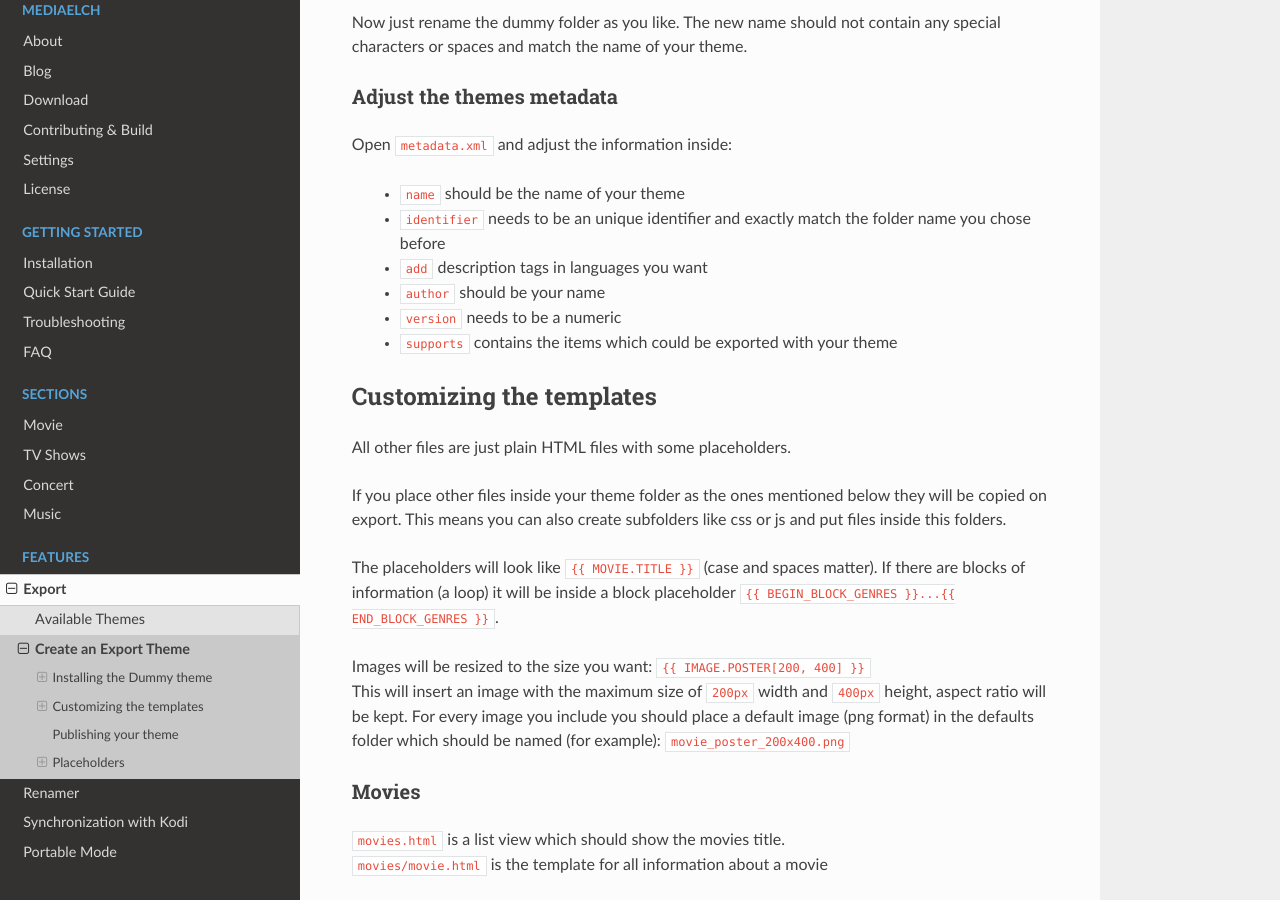
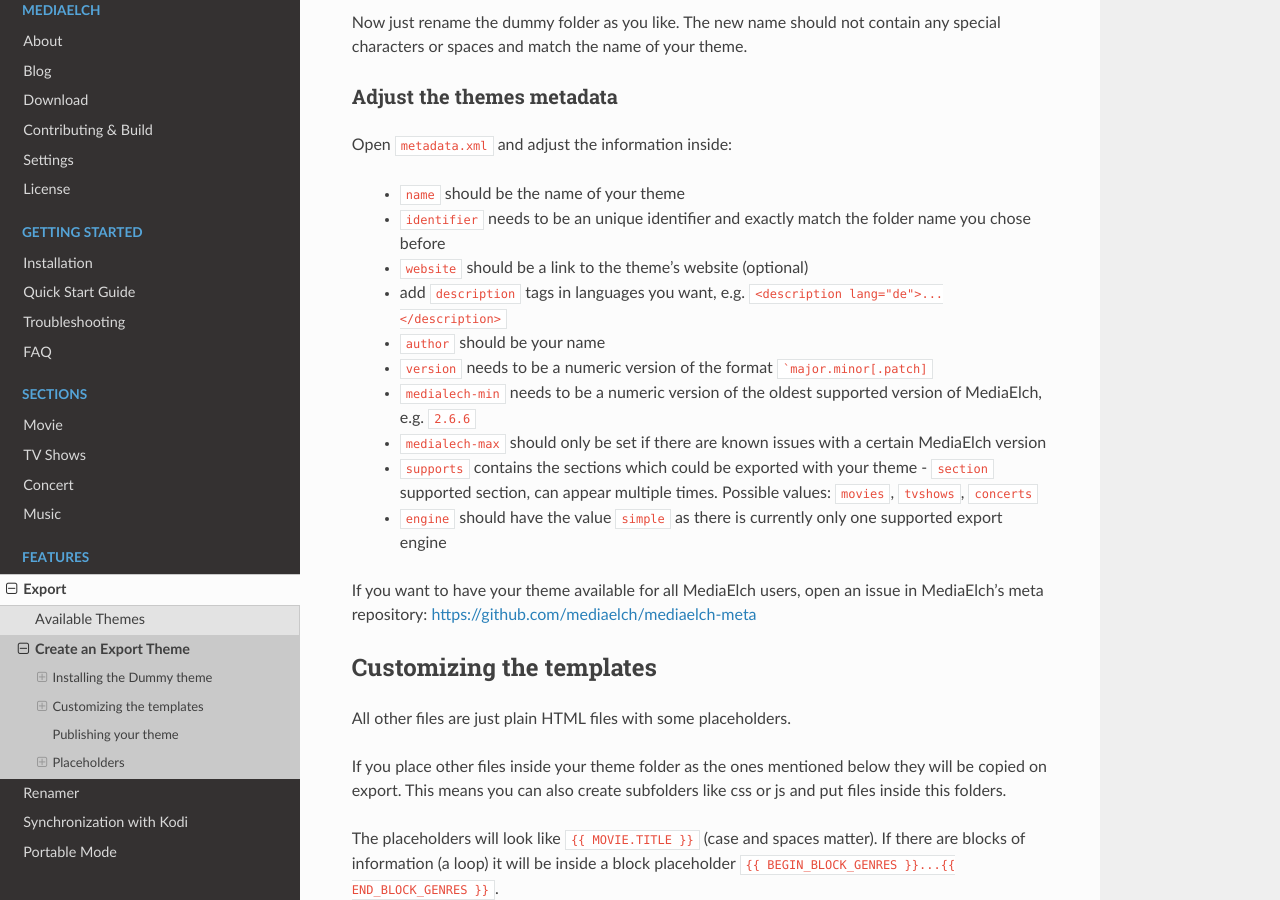
Before and after one commit to mediaelch/mediaelch-doc, a Sphinx documentation site: the page built from docs/source/export/create-theme.rst, in a window 1280 px wide and 900 px high, scrolled down 545 px. Built offline with Sphinx 7.4.7 and the Read the Docs theme 2.0.0, drawn with Linux system fonts in a browser that asks for light colours; pages that are not in the unit, such as notebooks, are missing from menus.

Commit message:
[Export] Update metadata.xml fields

````diff
--- a/docs/source/export/create-theme.rst
+++ b/docs/source/export/create-theme.rst
@@ -29,10 +29,18 @@
 
  - ``name`` should be the name of your theme
  - ``identifier`` needs to be an unique identifier and exactly match the folder name you chose before
- - ``add`` description tags in languages you want
+ - ``website`` should be a link to the theme's website (optional)
+ - add ``description`` tags in languages you want, e.g. ``<description lang="de">...</description>``
  - ``author`` should be your name
- - ``version`` needs to be a numeric
- - ``supports`` contains the items which could be exported with your theme
+ - ``version`` needs to be a numeric version of the format ```major.minor[.patch]``
+ - ``medialech-min`` needs to be a numeric version of the oldest supported version of MediaElch, e.g. ``2.6.6``
+ - ``medialech-max`` should only be set if there are known issues with a certain MediaElch version
+ - ``supports`` contains the sections which could be exported with your theme
+   - ``section`` supported section, can appear multiple times. Possible values: ``movies``, ``tvshows``, ``concerts``
+ - ``engine`` should have the value ``simple`` as there is currently only one supported export engine
+
+If you want to have your theme available for all MediaElch users, open an issue in MediaElch's meta repository:
+https://github.com/mediaelch/mediaelch-meta
 
 
 Customizing the templates
````
